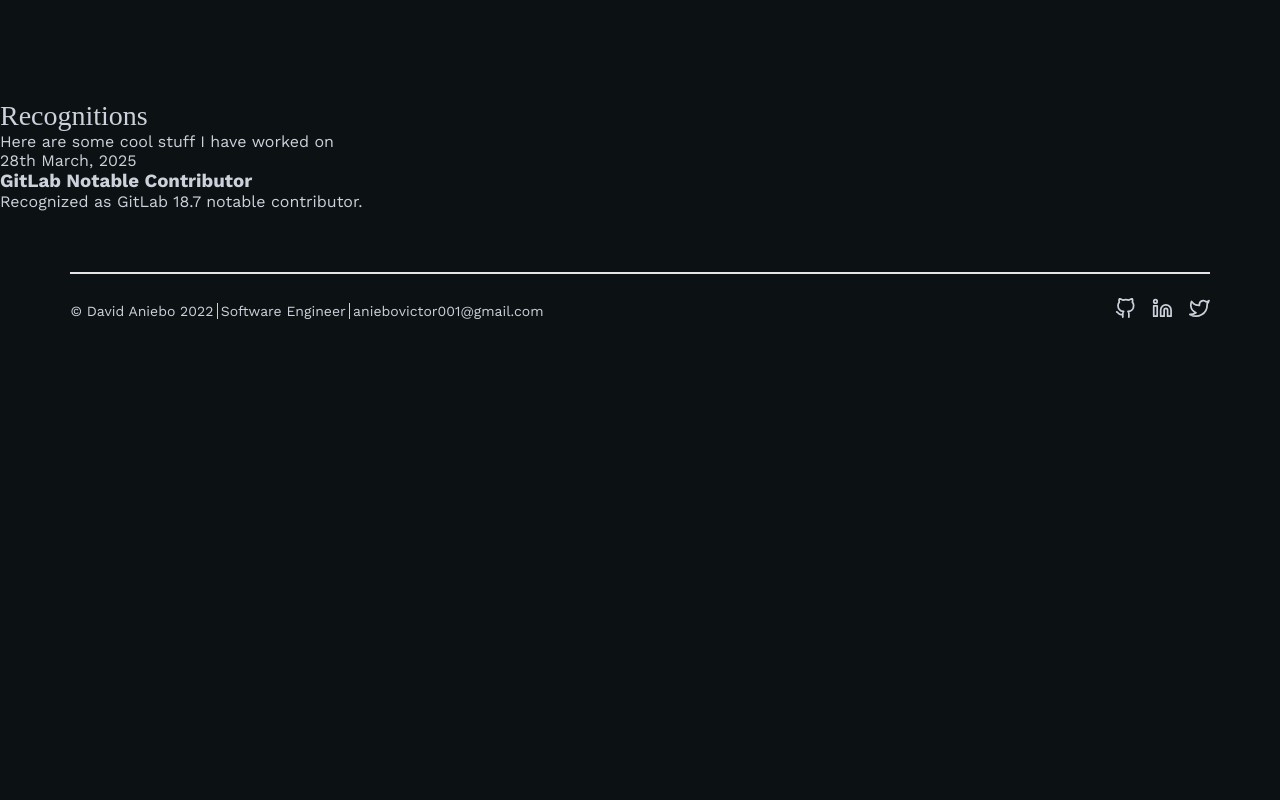
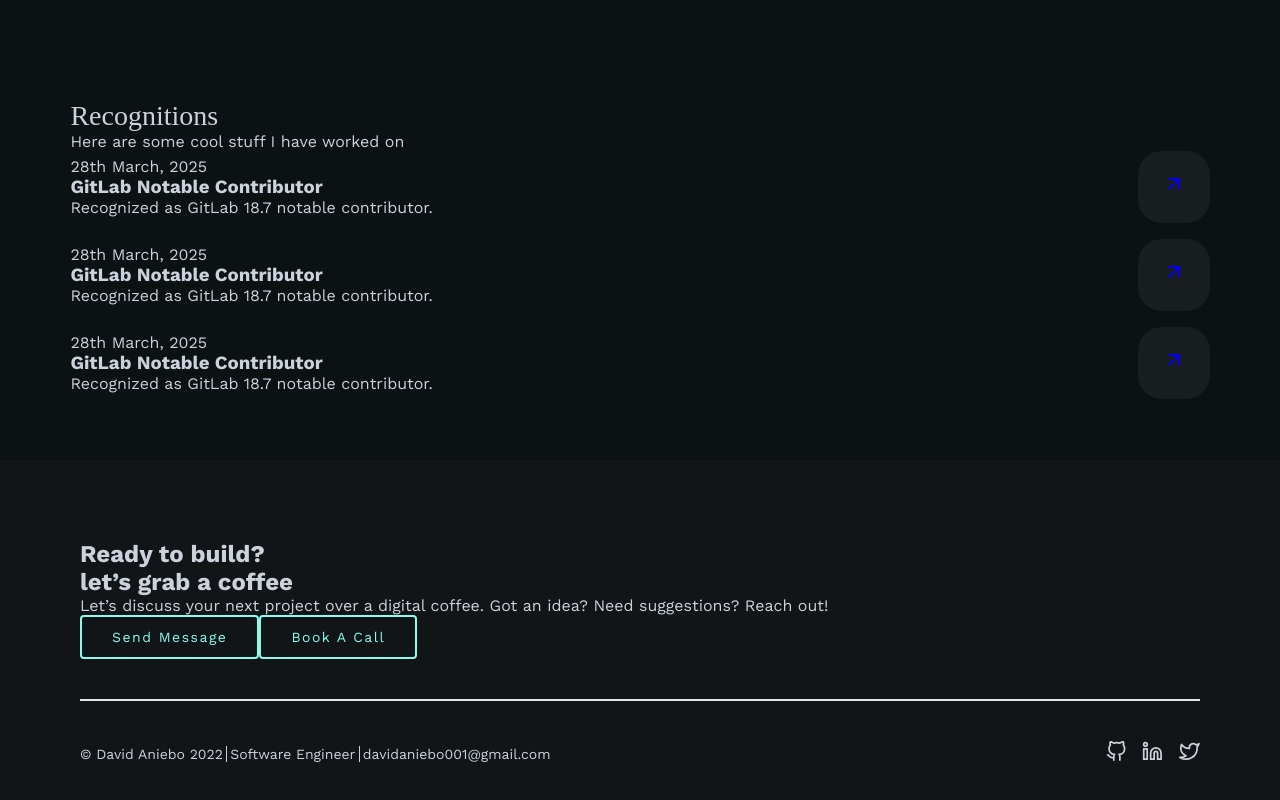
Before and after one commit to Webmekanic/My-Portfolio-v2.0.0, a Next.js app: page / in a window 1280 px wide. Shown: the part 6300-7100 px from the top of the page. Before the commit the page ends 6643 px from the top, so only its background shows below. Built offline with nearby package versions, Linux system fonts and the light colour scheme; no server answers; a web font is replaced by a local one.

Commit message:
Redesign footer

```diff
--- a/package.json
+++ b/package.json
@@ -9,6 +9,7 @@
     "flickity": "^2.3.0",
     "framer-motion": "^12.40.0",
     "gsap": "^3.15.0",
+    "lucide-react": "^1.21.0",
     "next": "^14.0.0",
     "react": "^18.2.0",
     "react-dom": "^18.2.0",
--- a/pages/index.js
+++ b/pages/index.js
@@ -22,6 +22,8 @@
 import MobileMenu from "../src/components/layouts/MobileMenu"
 import Loading from "../src/components/layouts/Loading"
 import TypingEffect from "../src/components/shared/TypingEffect"
+import { ArrowUpRight } from "lucide-react";
+
 
  gsap.registerPlugin(ScrollTrigger);
 const Home = () => {
@@ -359,6 +361,8 @@
             <p className="contactText">
               Here are some cool stuff I have worked on
             </p>
+            <div className="awardWrapper">
+            <div className="awardList">
               <div className="talkItem">
                 <div className="talkInfo">
                   <p className="talkDate">28th March, 2025</p>{" "}
@@ -368,7 +372,54 @@
                   Recognized as GitLab 18.7 notable contributor.
                 </p>
               </div>
-            <div className="awardLink"></div>
+              <div className="awardLink">
+                <a
+                  href="https://docs.gitlab.com/releases/18/gitlab-18-7-released/"
+                  className="awardLinkIcon"
+                >
+                  <ArrowUpRight />
+                </a>
+              </div>
+            </div>
+            <div className="awardList">
+              <div className="talkItem">
+                <div className="talkInfo">
+                  <p className="talkDate">28th March, 2025</p>{" "}
+                </div>
+                <h3 className="talkTitle">GitLab Notable Contributor</h3>
+                <p className="talkDescription">
+                  Recognized as GitLab 18.7 notable contributor.
+                </p>
+              </div>
+              <div className="awardLink">
+                <a
+                  href="https://docs.gitlab.com/releases/18/gitlab-18-7-released/"
+                  className="awardLinkIcon"
+                >
+                  <ArrowUpRight />
+                </a>
+              </div>
+            </div>
+            <div className="awardList">
+              <div className="talkItem">
+                <div className="talkInfo">
+                  <p className="talkDate">28th March, 2025</p>{" "}
+                </div>
+                <h3 className="talkTitle">GitLab Notable Contributor</h3>
+                <p className="talkDescription">
+                  Recognized as GitLab 18.7 notable contributor.
+                </p>
+              </div>
+              <div className="awardLink">
+                <a
+                  href="https://docs.gitlab.com/releases/18/gitlab-18-7-released/"
+                  className="awardLinkIcon"
+                >
+                  <ArrowUpRight />
+                </a>
+              </div>
+            </div>
+          </div>
           </section>
         </section>
         <Footer classname="contact-footer" />
--- a/src/components/layouts/Footer.jsx
+++ b/src/components/layouts/Footer.jsx
@@ -1,19 +1,40 @@
 import React from "react"
 import { FooterSection } from "../../styles/footerStyle"
 import { FiGithub, FiLinkedin, FiTwitter } from "react-icons/fi"
+import Button from "../shared/Button"
 
 const Footer = ({ classname }) => {
   const footerYear = new Date().getFullYear()
 
+    const handleClick = () => {
+      router.push("/about");
+    };
+
   return (
     <FooterSection className={classname}>
+      <div className="contactSection">
+        <div className="contactTitle">
+          <h2>Ready to build?</h2>
+          <h2>let’s grab a coffee</h2>
+        </div>
+        <div>
+          <p>
+            Let’s discuss your next project over a digital coffee. Got an idea?
+            Need suggestions? Reach out!
+          </p>
+          <div className="contactButton">
+            <Button text={"Send Message"} handleClick={handleClick} />
+            <Button text={"Book a Call"} handleClick={handleClick} />
+          </div>
+        </div>
+      </div>
       <div className="horizontalLine"></div>
       <div className="contactAddresses">
         <section className="copyRight">
           <p className="myInfo">&copy; David Aniebo {footerYear} </p>
           <p className="myInfo myRole">Software Engineer</p>
           <a className="myEmail" href="mailto:aniebovictor001@gmail.com">
-            aniebovictor001@gmail.com
+            davidaniebo001@gmail.com
           </a>
         </section>
 
@@ -46,7 +67,7 @@
         </div>
       </div>
     </FooterSection>
-  )
+  );
 }
 
 export default Footer
--- a/src/styles/HomeStyle.jsx
+++ b/src/styles/HomeStyle.jsx
@@ -489,6 +489,37 @@
     flex-shrink: 0;
   }
 
+  .awardSection {
+    width: 89%;
+    margin: auto;
+  }
+
+  .awardList {
+    display: flex;
+    flex-direction: row;
+    flex-wrap: wrap;
+    justify-content: space-between;
+    align-items: center;
+  }
+  .awardWrapper{
+    display: flex;
+    flex-direction: column;
+    gap: 1rem;
+  }
+
+  .awardLink {
+    height: 72px;
+    width: 72px;
+    border-radius: 24px;
+    padding: 12px;
+    font-size: 24px;
+    text-align: center;
+    align-items: center;
+    display: flex;
+    justify-content: center;
+    background-color: ${({ theme }) => theme.colors.cardColor};
+  }
+
   .homeAboutBgText {
     position: absolute;
     top: 25px;
@@ -508,10 +539,10 @@
   }
 
   .contact-footer {
-    width: 89%;
-    margin: auto;
-    margin-bottom: 1rem;
+    // width: 89%;
+    padding: 5rem;
     margin-top: 3.8rem;
+    background: ${({ theme }) => theme.colors.dark};
   }
 
   @media ${({ theme }) => theme.mediaQueries.below768} {
--- a/src/styles/footerStyle.jsx
+++ b/src/styles/footerStyle.jsx
@@ -1,7 +1,6 @@
 import styled from "styled-components"
 
 export const FooterSection = styled.footer`
-  background-color: transparent;
   position: relative;
   white-space: nowrap;
   z-index: 99;
@@ -48,8 +47,6 @@
     display: flex;
     grid-gap: 1rem;
     font-size: 1.3rem;
-    position: absolute;
-    right: 0;
     margin-bottom: 10px;
   }
   .socialLink {
@@ -59,6 +56,10 @@
 
   .socialLink:hover {
     color: ${({ theme }) => theme.colors.lightColor};
+  }
+
+  .contactTitle{
+    font: 3rem;
   }
 
   // Media Query
@@ -77,7 +78,7 @@
       display: none;
     }
   }
-`
+`;
 
 export const SocialLink = styled.div`
   display: flex;
```
Also changed, not shown: 1 other file (tests, documents, lock files or other folders). Lines whose indentation alone changed are shown as unchanged.
